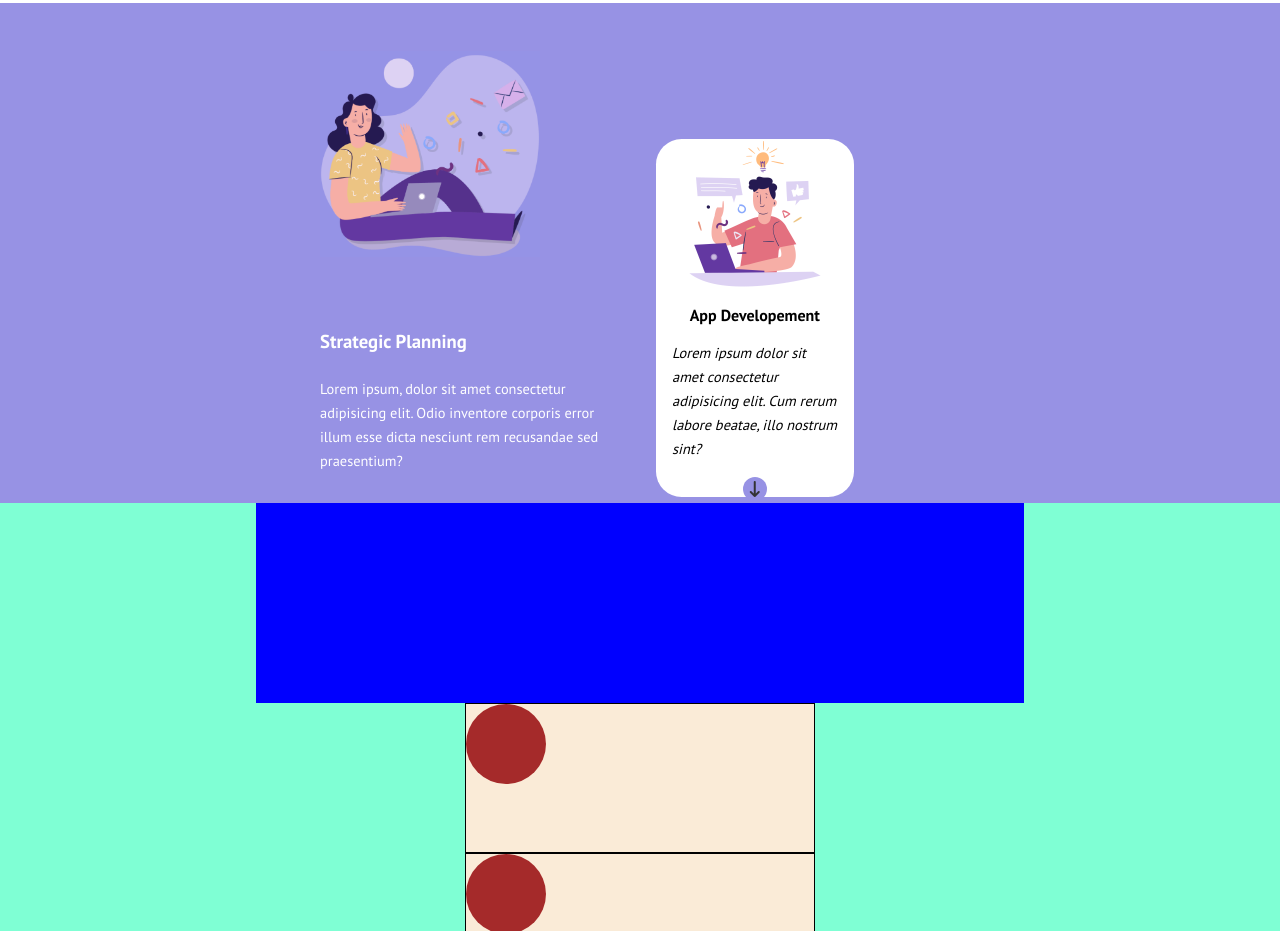
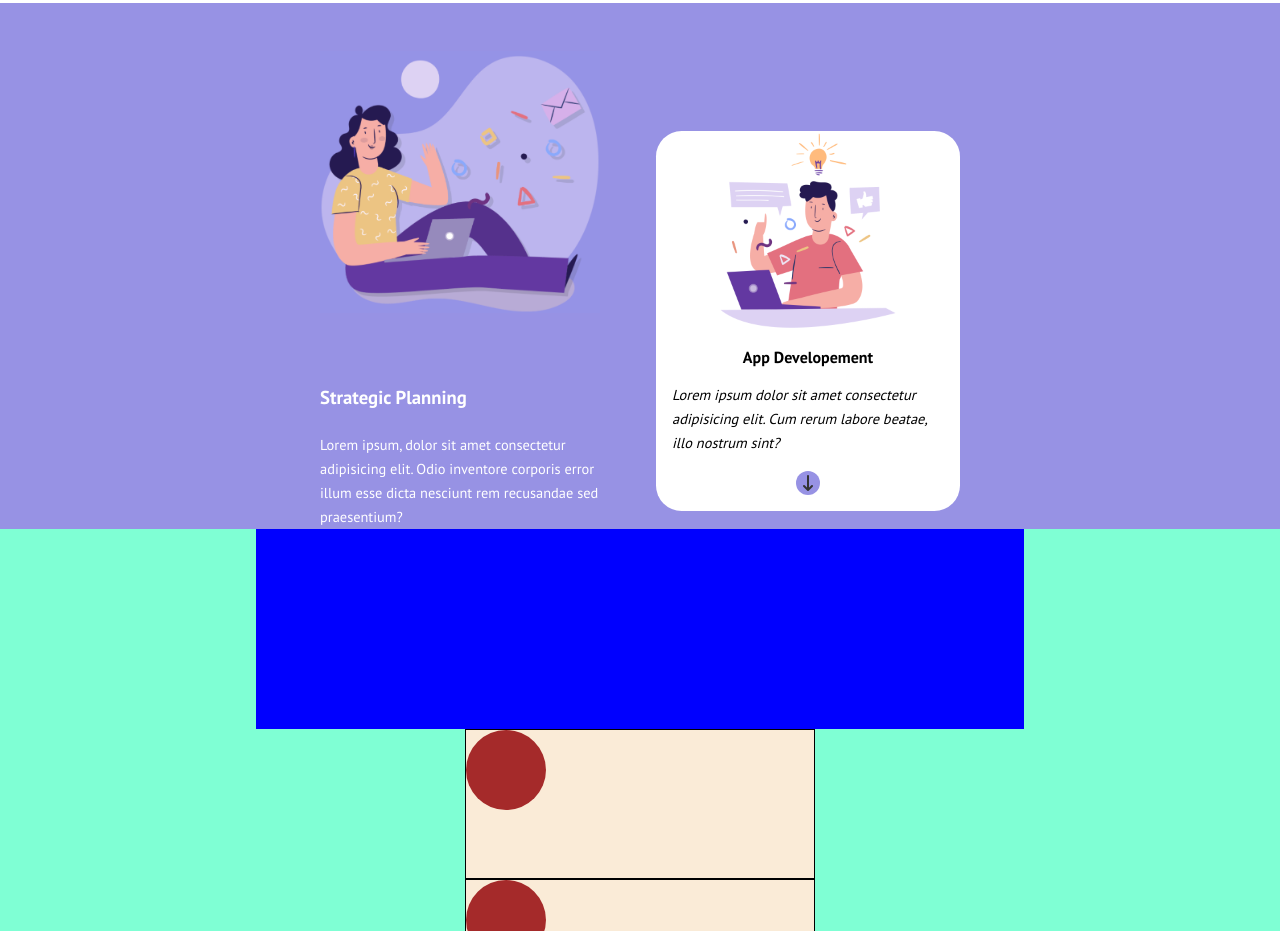
Before and after one commit to MarcoInchingoli89/htmlcss-responsive-layout, a plain HTML site: page index.html in a window 1280 px wide. Shown: the part 837-1768 px from the top of the page. Drawn offline with Linux system fonts and the light colour scheme.

Commit message:
Add Fix Planning RespLayout

```diff
--- a/assets/css/style.css
+++ b/assets/css/style.css
@@ -165,7 +165,7 @@ nav img {
 
 .strategic_planning img {
     object-fit: contain;
-    width: 220px;
+    width: 280px;
     padding: 3rem 0;
 }
 
@@ -181,14 +181,12 @@ nav img {
     gap: 1rem;
     background-color: var(--bgwhite--);
     border-radius: 1.6rem;
-    margin: 8.5rem 0rem;
-    width: 65%;
-    height: 55%;
+    margin-top: 8rem;
 }
 
 .app_developement img {
     object-fit: contain;
-    width: 150px;
+    width: 200px;
 }
 
 .app_developement h4 {
@@ -302,9 +300,9 @@ footer {
     background-color: red;
 } */
 
-.debug .planning {
+/* .debug .planning {
     height: 500px;
-}
+} */
 
 .debug .testimonials {
     height: 700px;
```
